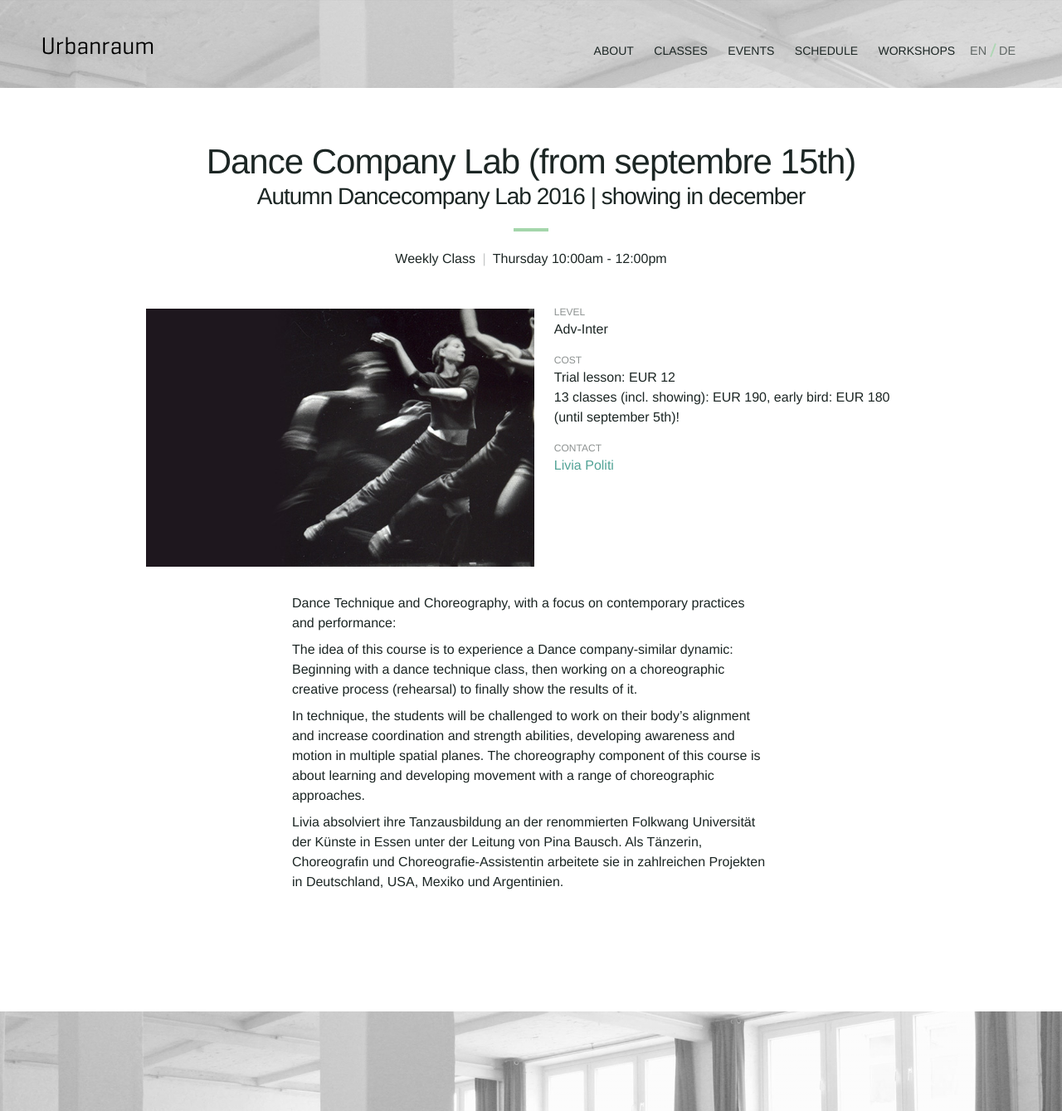
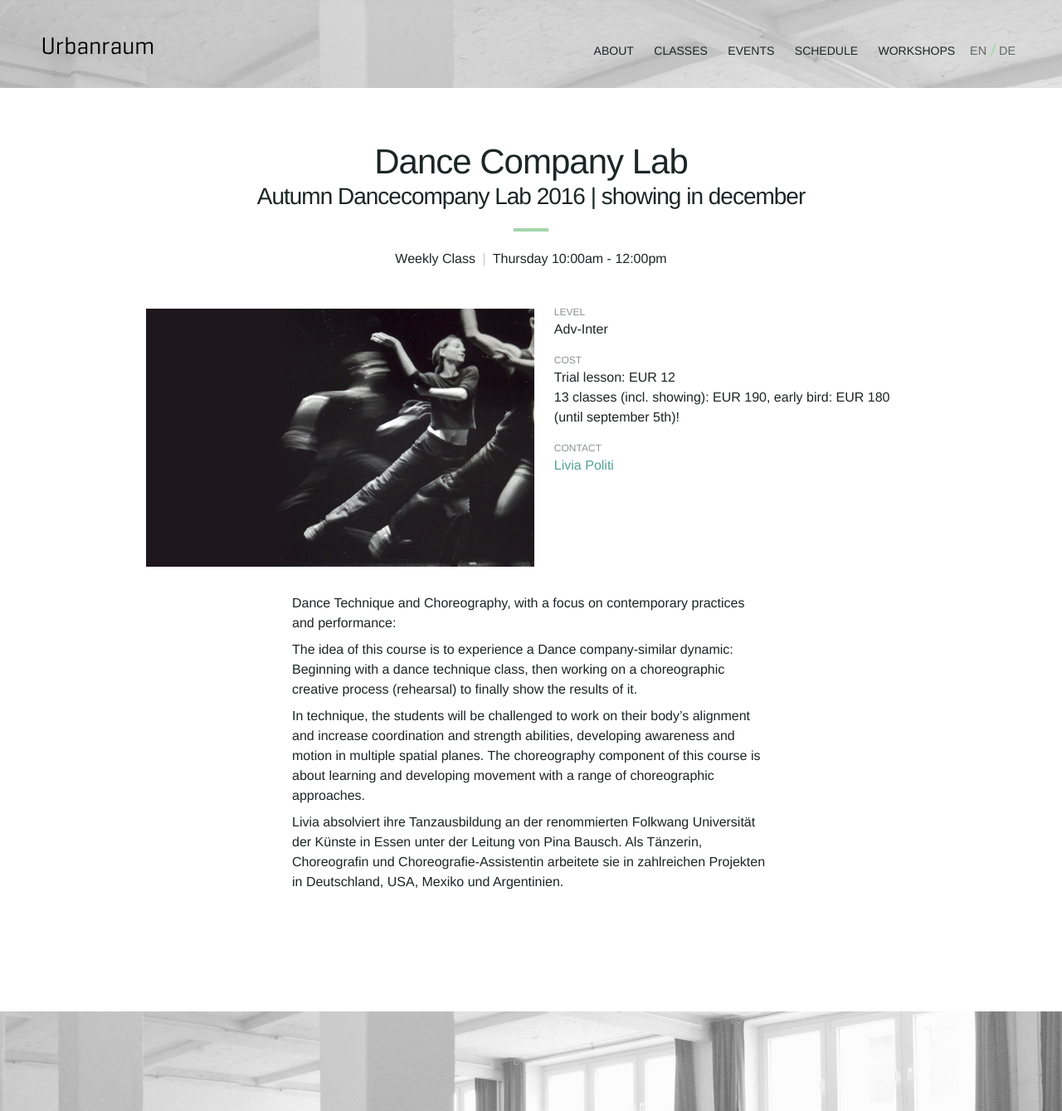
Before and after one commit to Kriesse/urbanraum, a Jekyll site: the page built from _classes/dance-company-lab.md, in a window 1280 px wide. Shown: the whole page at 83% size. Built offline with Jekyll 4.4.1, drawn with Linux system fonts in a browser that asks for light colours; nearby versions of some CDN libraries.

Commit message:
Update dance-company-lab.md

```diff
--- a/_classes/dance-company-lab.md
+++ b/_classes/dance-company-lab.md
@@ -7,8 +7,8 @@ schedule:
     end: "12:00pm"
 image: "class-contemporary-dance-workshop.jpg"
 
-title_en: "Dance Company Lab (from septembre 15th)"
-title_de: "Tanzcompany Lab (ab 15. September)"
+title_en: "Dance Company Lab"
+title_de: "Tanzcompany Lab"
 
 subtitle_en: "Autumn Dancecompany Lab 2016 | showing in december"
 subtitle_de: "Herbst Tanzcompany Lab 2016 | Showing im Dezember"
```
